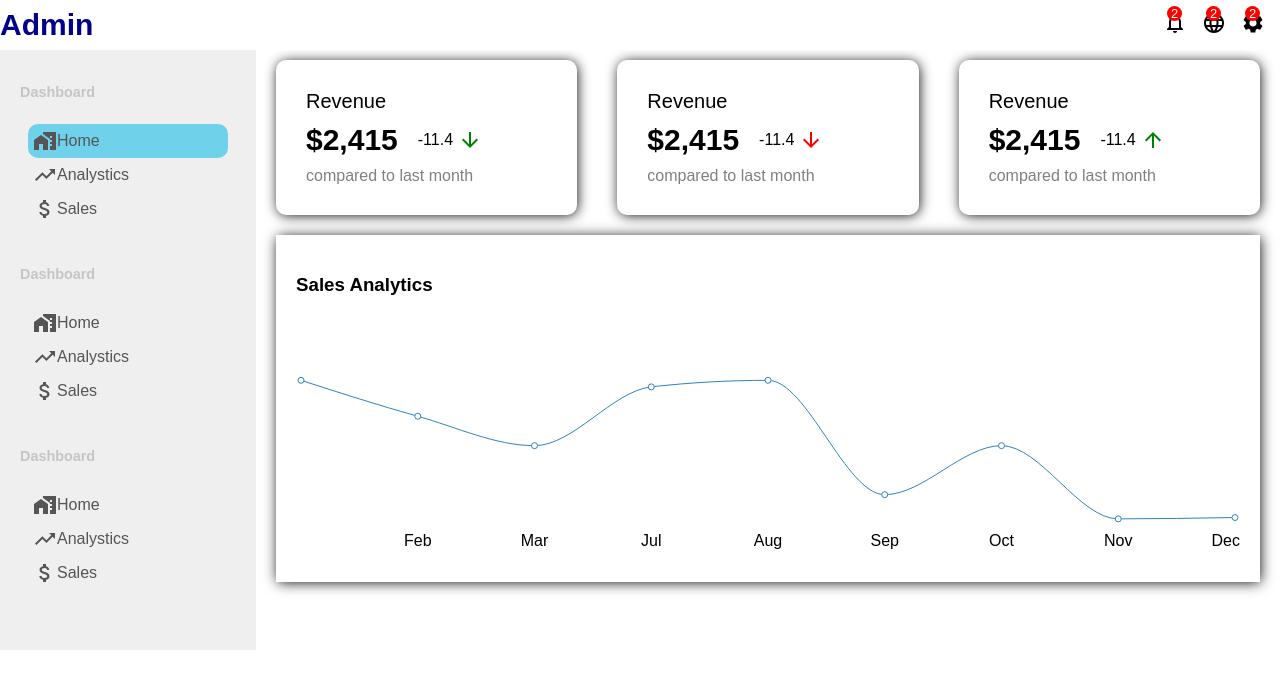
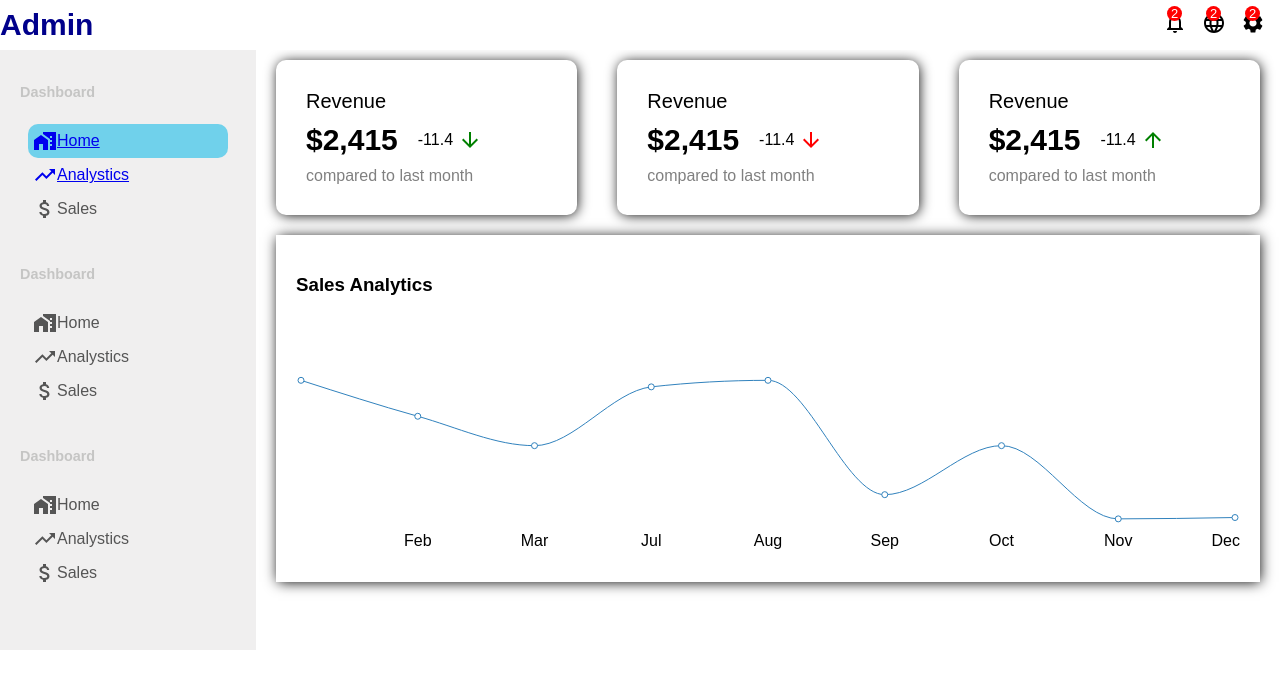
Before and after one commit to Seongho0503/Admin, a React (Create React App) app: page / in a window 1280 px wide. Shown: the top 688 px of the page. Built offline with nearby package versions, Linux system fonts and the light colour scheme.

Commit message:
[추가] 라우팅 : react-router-dom 라이브러리 세팅

```diff
--- a/package.json
+++ b/package.json
@@ -12,6 +12,7 @@
     "@testing-library/user-event": "^13.5.0",
     "react": "^18.2.0",
     "react-dom": "^18.2.0",
+    "react-router-dom": "^6.14.2",
     "react-scripts": "5.0.1",
     "recharts": "^2.7.2",
     "web-vitals": "^2.1.4"
--- a/src/App.js
+++ b/src/App.js
@@ -1,15 +1,21 @@
 import "./App.css";
 import NavBar from "./components/navbar/NavBar";
-import Sidebar from "./components/sidebar/SideBar";
+import SideBar from "./components/sidebar/SideBar";
 import Home from "./pages/home";
+import { Routes, Route, Link } from "react-router-dom";
 
 function App() {
   return (
     <div className="App">
       <NavBar />
+
       <div className="container">
-        <Sidebar />
-        <Home />
+        <SideBar />
+        <Routes>
+          <Route path="/" element={<Home />} />
+          <Route path="/analystics" element={<div>상세페이지</div>} />
+        </Routes>
+
         {/* <div className="others">other pages</div> */}
       </div>
     </div>
--- a/src/components/chart/TradeChart/TradeChart.jsx
+++ b/src/components/chart/TradeChart/TradeChart.jsx
@@ -1,5 +1,6 @@
 import React from "react";
 import "./TradeChart.css";
+import data from "./data";
 import {
   LineChart,
   Line,
@@ -12,45 +13,6 @@ import {
 } from "recharts";
 
 export default function TradeChart() {
-  const data = [
-    {
-      name: "Jan",
-      User: 4490,
-    },
-    {
-      name: "Feb",
-      User: 3390,
-    },
-    {
-      name: "Mar",
-      User: 2490,
-    },
-    {
-      name: "Jul",
-      User: 4290,
-    },
-    {
-      name: "Aug",
-      User: 4490,
-    },
-    {
-      name: "Sep",
-      User: 990,
-    },
-    {
-      name: "Oct",
-      User: 2490,
-    },
-    {
-      name: "Nov",
-      User: 249,
-    },
-    {
-      name: "Dec",
-      User: 290,
-    },
-  ];
-
   return (
     <div className="TradeChart">
       <h3 className="chartTitle">Sales Analytics</h3>
--- /dev/null
+++ b/src/components/chart/TradeChart/data.js
@@ -0,0 +1,41 @@
+const data = [
+    {
+      name: "Jan",
+      User: 4490,
+    },
+    {
+      name: "Feb",
+      User: 3390,
+    },
+    {
+      name: "Mar",
+      User: 2490,
+    },
+    {
+      name: "Jul",
+      User: 4290,
+    },
+    {
+      name: "Aug",
+      User: 4490,
+    },
+    {
+      name: "Sep",
+      User: 990,
+    },
+    {
+      name: "Oct",
+      User: 2490,
+    },
+    {
+      name: "Nov",
+      User: 249,
+    },
+    {
+      name: "Dec",
+      User: 290,
+    },
+  ];
+
+
+export default data;
--- a/src/components/navbar/NavBar.jsx
+++ b/src/components/navbar/NavBar.jsx
@@ -4,7 +4,7 @@ import NotificationsNoneIcon from "@mui/icons-material/NotificationsNone";
 import LanguageIcon from "@mui/icons-material/Language";
 import SettingsIcon from "@mui/icons-material/Settings";
 
-export default function Topbar() {
+export default function NavBar() {
   return (
     <div className="topbar">
       <div className="topbarWrapper">
--- a/src/components/sidebar/sidebar.jsx
+++ b/src/components/sidebar/sidebar.jsx
@@ -3,22 +3,27 @@ import "./SideBar.css";
 import HomeWorkIcon from "@mui/icons-material/HomeWork";
 import TrendingUpIcon from "@mui/icons-material/TrendingUp";
 import AttachMoneyIcon from "@mui/icons-material/AttachMoney";
+import { Routes, Route, Link } from "react-router-dom";
 
-export default function sidebar() {
+export default function SideBar() {
   return (
     <div className="sidebar">
       <div className="sidebarWrapper">
         <div className="sidebarMenu">
           <h3 className="sidebarTitle">Dashboard</h3>
           <ul className="sidebarList">
+            <Link to="/">
               <li className="sidebarListItem active">
                 <HomeWorkIcon />
                 Home
               </li>
+            </Link>
+            <Link to="/analystics">
               <li className="sidebarListItem">
                 <TrendingUpIcon />
                 Analystics
               </li>
+            </Link>
             <li className="sidebarListItem">
               <AttachMoneyIcon />
               Sales
--- a/src/index.js
+++ b/src/index.js
@@ -1,16 +1,14 @@
-import React from 'react';
-import ReactDOM from 'react-dom/client';
-import './index.css';
-import App from './App';
+import React from "react";
+import ReactDOM from "react-dom/client";
+import "./index.css";
+import App from "./App";
+import { BrowserRouter } from "react-router-dom";
 
-
-const root = ReactDOM.createRoot(document.getElementById('root'));
+const root = ReactDOM.createRoot(document.getElementById("root"));
 root.render(
   <React.StrictMode>
-    <App />
+    <BrowserRouter>
+      <App />
+    </BrowserRouter>
   </React.StrictMode>
 );
-
-// If you want to start measuring performance in your app, pass a function
-// to log results (for example: reportWebVitals(console.log))
-// or send to an analytics endpoint. Learn more: https://bit.ly/CRA-vitals
```
Also changed, not shown: 2 other files (tests, documents, lock files or other folders). Lines whose indentation alone changed are shown as unchanged.
